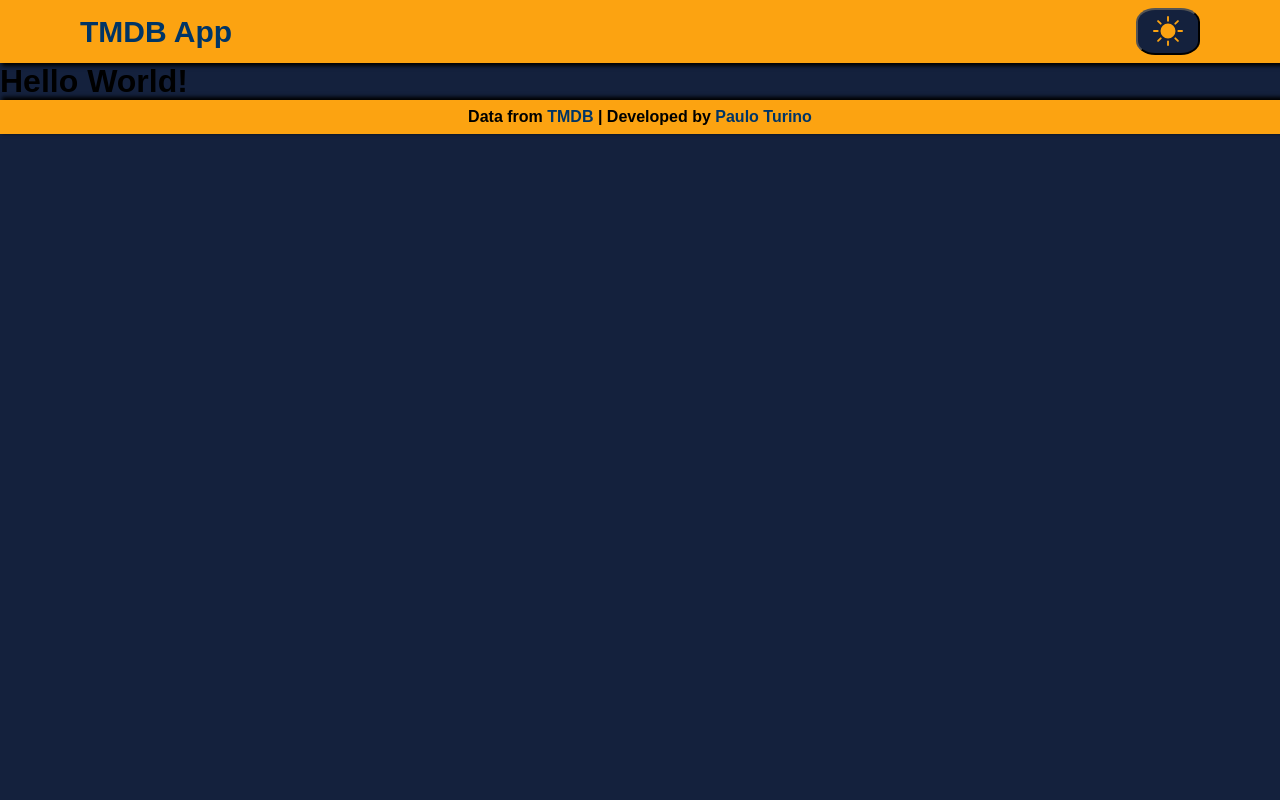
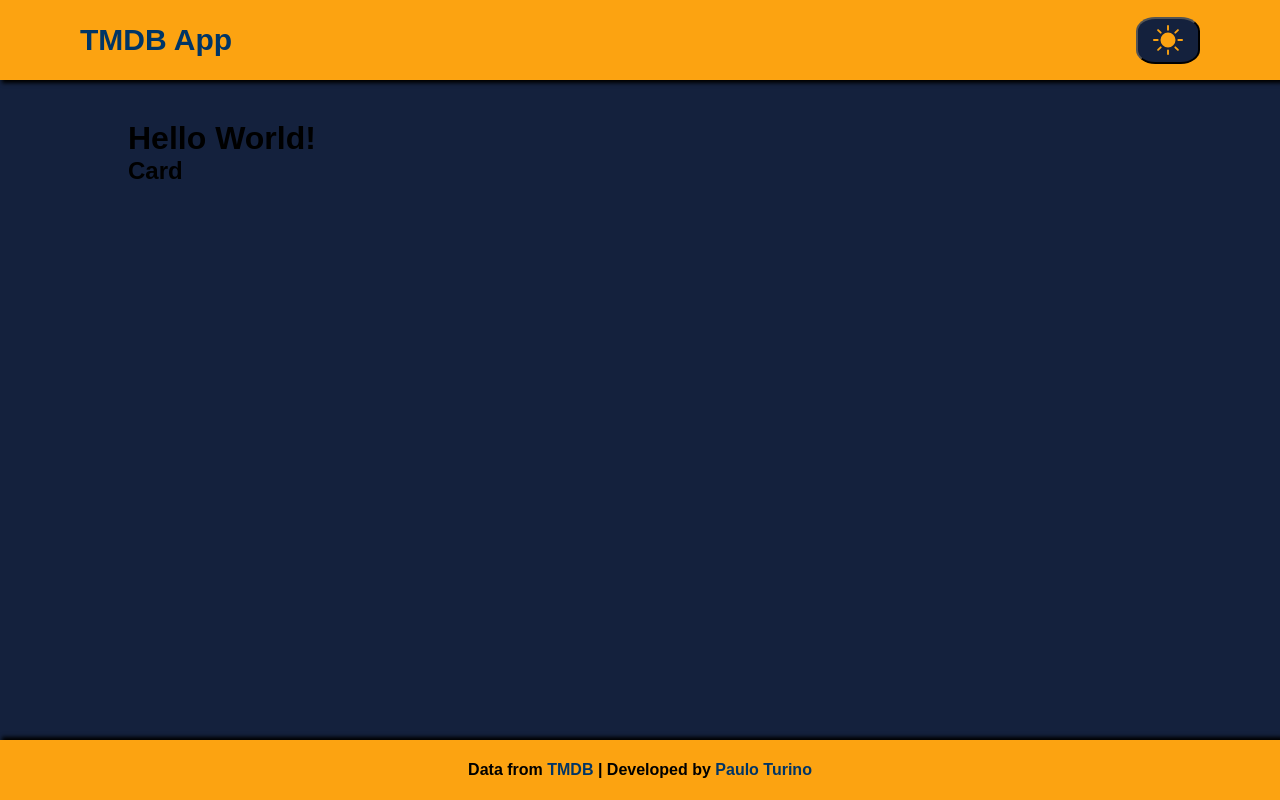
Before and after one commit to TurinoS/TMDB-app, a Next.js app: page / in a window 1280 px wide. Built offline with nearby package versions, Linux system fonts and the light colour scheme.

Commit message:
style: criando wrapper

```diff
--- a/src/app/page.tsx
+++ b/src/app/page.tsx
@@ -5,6 +5,8 @@ import Footer from '@/components/Footer'
 import { CustomThemeProvider } from '@/context/themeContext'
 import { GlobalStyle } from '@/styles/GlobalStyles'
 import { styled } from 'styled-components'
+import Card from '@/components/Card'
+import Wrapper from '@/styles/Wrapper'
 
 const StyledHome = styled.main`
   color: ${props => props.theme.fontColor};
@@ -16,7 +18,10 @@ export default function Home() {
       <StyledHome>
         <GlobalStyle />
         <Header />
-        <h1>Hello World!</h1>
+        <Wrapper>
+          <h1>Hello World!</h1>
+          <Card />
+        </Wrapper>
         <Footer />
       </StyledHome>
     </CustomThemeProvider>
--- /dev/null
+++ b/src/components/Card.tsx
@@ -0,0 +1,13 @@
+import styled from "styled-components";
+
+const StyledCard = styled.div`
+    width: 20vw;
+`
+
+export default function Card() {
+    return(
+        <StyledCard>
+            <h2>Card</h2>
+        </StyledCard>
+    )
+}
--- a/src/components/Footer.tsx
+++ b/src/components/Footer.tsx
@@ -1,27 +1,34 @@
-import { useTheme } from "@/context/themeContext";
 import Link from "next/link";
 import styled from "styled-components";
 
 const StyledFooter = styled.footer`
   display: flex;
   justify-content: center;
-    background-color: ${props => props.theme.colors.secondary};
-    padding: .5em 5em;
+  align-items: center;
+  background-color: ${(props) => props.theme.colors.secondary};
+  height: 7.5vh;
   font-weight: 600;
   box-shadow: 3px -2px 4px 1px #000;
 
   & a {
     text-decoration: none;
-        color: ${props => props.theme.colors.textSecondary};
+    color: ${(props) => props.theme.colors.textSecondary};
   }
-`
+`;
 
 export default function Header() {
-    const { toggleTheme, theme } = useTheme();
-
-    return(
+  return (
     <StyledFooter>
-            <p>Data from <Link href='https://www.themoviedb.org/'>TMDB</Link> | Developed by <Link href='https://github.com/TurinoS'>Paulo Turino</Link></p>
+      <p>
+        Data from{" "}
+        <Link target="_blank" href="https://www.themoviedb.org/">
+          TMDB
+        </Link>{" "}
+        | Developed by{" "}
+        <Link target="_blank" href="https://github.com/TurinoS">
+          Paulo Turino
+        </Link>
+      </p>
     </StyledFooter>
-    )
+  );
 }
--- a/src/components/Header.tsx
+++ b/src/components/Header.tsx
@@ -1,41 +1,42 @@
 import { useTheme } from "@/context/themeContext";
 import Link from "next/link";
 import styled from "styled-components";
-import { BsMoonStarsFill, BsFillSunFill} from 'react-icons/bs';
+import { BsMoonStarsFill, BsFillSunFill } from "react-icons/bs";
 
 const StyledHeader = styled.header`
   display: flex;
   justify-content: space-between;
   align-items: center;
-    background-color: ${props => props.theme.colors.secondary};
-    padding: .5em 5em;
+  background-color: ${(props) => props.theme.colors.secondary};
+  padding: 0 5em;
+  height: 10vh;
   font-weight: 600;
   box-shadow: 3px 2px 4px 1px #000;
 
   & a {
     font-size: 30px;
     text-decoration: none;
-        color: ${props => props.theme.colors.textSecondary};
+    color: ${(props) => props.theme.colors.textSecondary};
   }
 
   & button {
-        background-color: ${props => props.theme.colors.primary};
-        color: ${props => props.theme.colors.secondary};
-        padding: .2em .5em 0;
+    background-color: ${(props) => props.theme.colors.primary};
+    color: ${(props) => props.theme.colors.secondary};
+    padding: 0.2em 0.5em 0;
     font-size: 30px;
     border-radius: 30%;
   }
-`
+`;
 
 export default function Header() {
   const { toggleTheme, theme } = useTheme();
 
-    return(
+  return (
     <StyledHeader>
-            <Link href='/'>TMDB App</Link>
+      <Link href="/">TMDB App</Link>
       <button onClick={toggleTheme}>
-                {theme.title === 'light' ? <BsMoonStarsFill /> : <BsFillSunFill />}
+        {theme.title === "light" ? <BsMoonStarsFill /> : <BsFillSunFill />}
       </button>
     </StyledHeader>
-    )
+  );
 }
--- /dev/null
+++ b/src/styles/Wrapper.tsx
@@ -0,0 +1,8 @@
+import styled from "styled-components";
+
+const Wrapper = styled.div`
+    margin: 5vh 10vw;
+    min-height: 72.5vh;
+`
+
+export default Wrapper;
```
Lines whose indentation alone changed are shown as unchanged.
